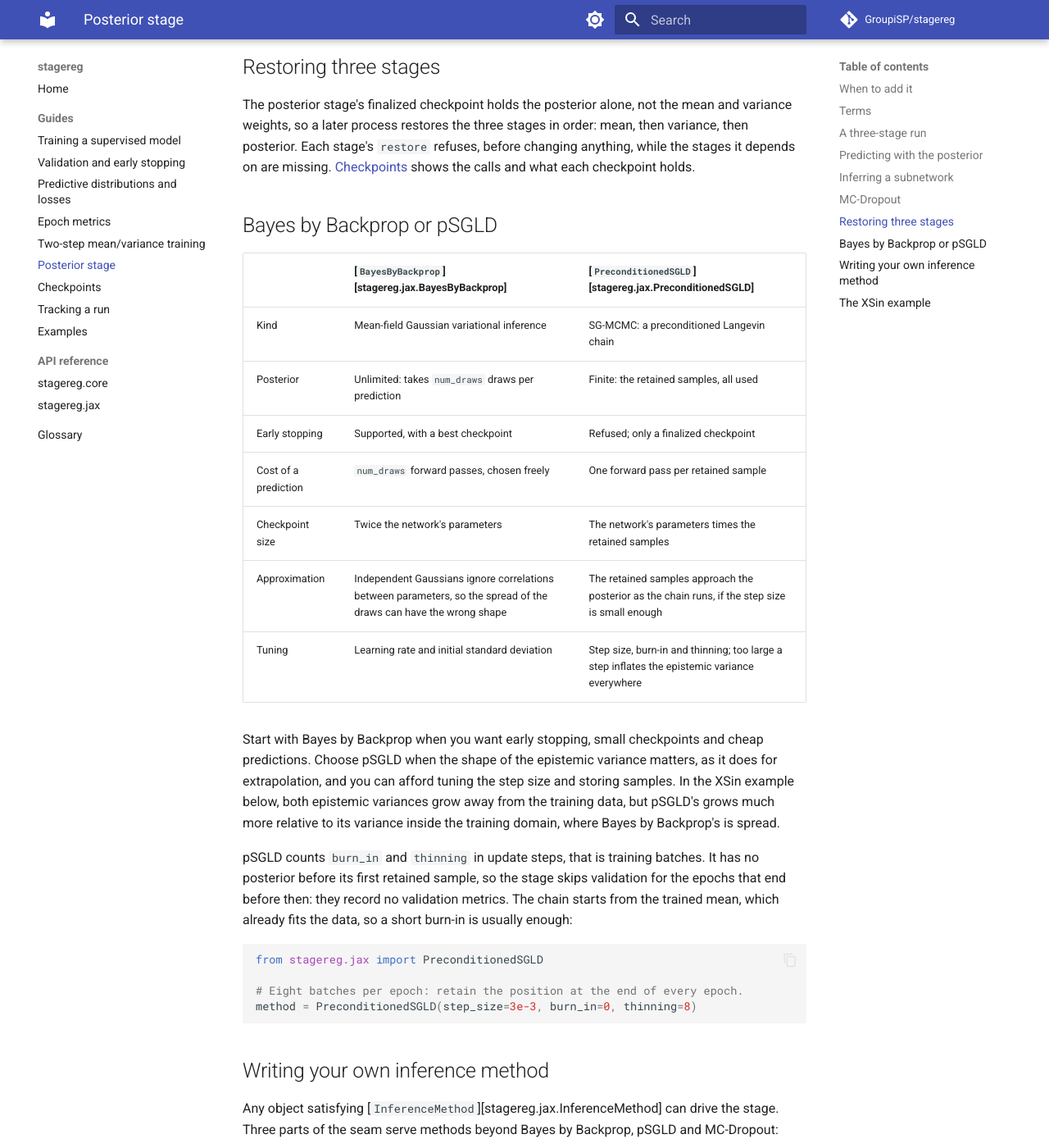
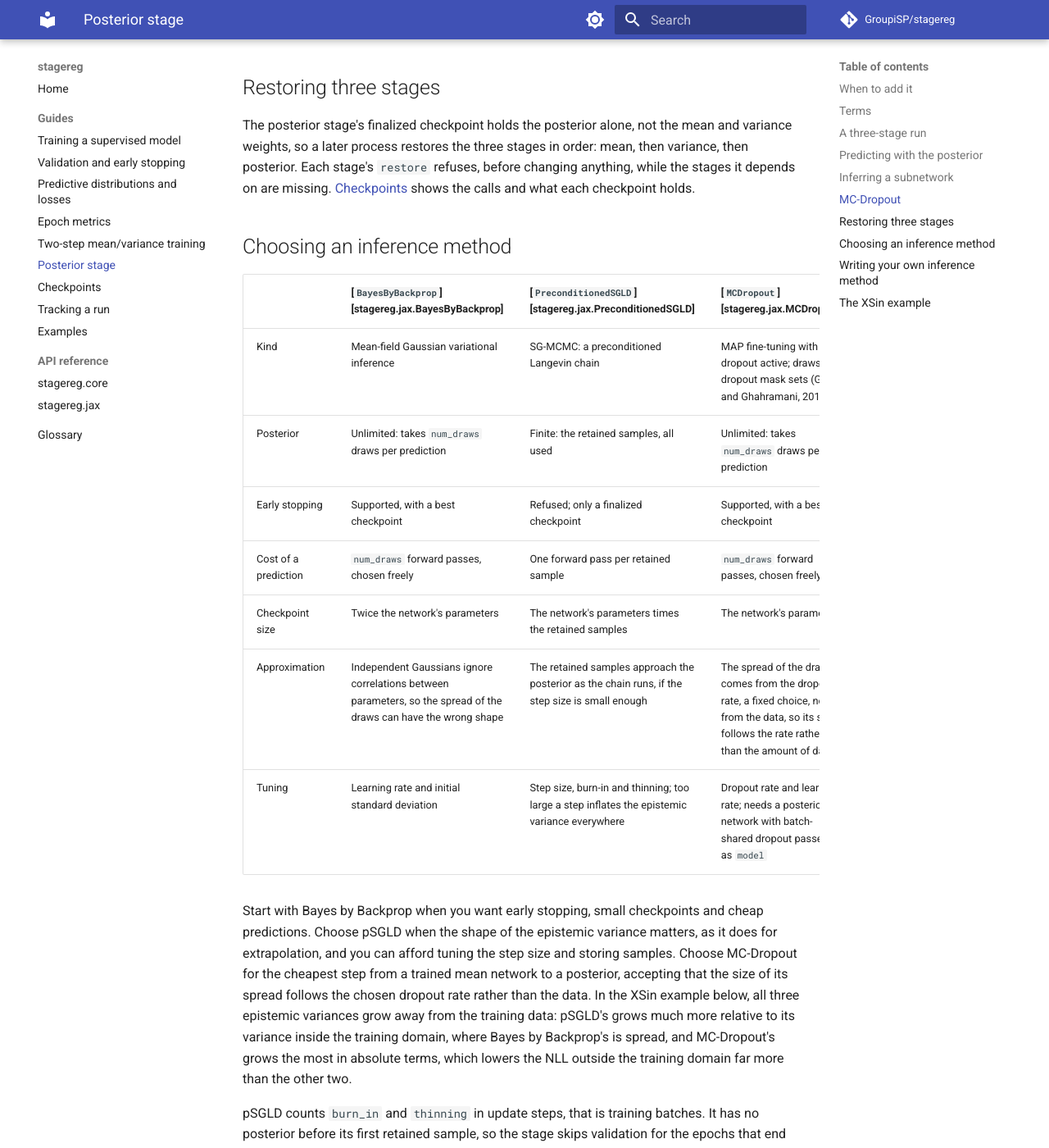
Before and after one commit to GroupiSP/probreg, an MkDocs documentation site: the page built from docs_site/guides/posterior-stage.md, in a window 1280 px wide and 1400 px high, scrolled down 5876 px. Shown: the whole window at 82% size. Built offline with MkDocs 1.6.1 and Material for MkDocs 9.7.7, drawn with Linux system fonts in a browser that asks for light colours; comment, search, counter and statistics services are not loaded.

Commit message:
docs: describe MC-Dropout in the XSin example and method comparison
Rename "Bayes by Backprop or pSGLD" to "Choosing an inference method",
add an MC-Dropout column and advice, link the MC-Dropout section to the
XSin example, and report MC-Dropout's seeded XSin results.

Refs #118

Co-Authored-By: Claude Opus 5.5 <noreply@anthropic.com>

```diff
--- a/docs_site/guides/posterior-stage.md
+++ b/docs_site/guides/posterior-stage.md
@@ -255,6 +255,8 @@ shares one mask across the batch axis, so a draw is the same function at every
 input; without it, every row would get its own mask and a draw would not be one
 mean function. MC-Dropout supports early stopping, and its finalized checkpoint
 holds the fine-tuned subnetwork alone; restore it with the same `model`.
+[The XSin example](#the-xsin-example) runs MC-Dropout on a mean network with
+one such dropout layer before its output layer.
 
 ## Restoring three stages
 
@@ -265,24 +267,28 @@ before changing anything, while the stages it depends on are missing.
 [Checkpoints](checkpoints.md#the-posterior-stage) shows the calls and what each
 checkpoint holds.
 
-## Bayes by Backprop or pSGLD
+## Choosing an inference method
 
-| | [`BayesByBackprop`][stagereg.jax.BayesByBackprop] | [`PreconditionedSGLD`][stagereg.jax.PreconditionedSGLD] |
-| --- | --- | --- |
-| Kind | Mean-field Gaussian variational inference | SG-MCMC: a preconditioned Langevin chain |
-| Posterior | Unlimited: takes `num_draws` draws per prediction | Finite: the retained samples, all used |
-| Early stopping | Supported, with a best checkpoint | Refused; only a finalized checkpoint |
-| Cost of a prediction | `num_draws` forward passes, chosen freely | One forward pass per retained sample |
-| Checkpoint size | Twice the network's parameters | The network's parameters times the retained samples |
-| Approximation | Independent Gaussians ignore correlations between parameters, so the spread of the draws can have the wrong shape | The retained samples approach the posterior as the chain runs, if the step size is small enough |
-| Tuning | Learning rate and initial standard deviation | Step size, burn-in and thinning; too large a step inflates the epistemic variance everywhere |
+| | [`BayesByBackprop`][stagereg.jax.BayesByBackprop] | [`PreconditionedSGLD`][stagereg.jax.PreconditionedSGLD] | [`MCDropout`][stagereg.jax.MCDropout] |
+| --- | --- | --- | --- |
+| Kind | Mean-field Gaussian variational inference | SG-MCMC: a preconditioned Langevin chain | MAP fine-tuning with dropout active; draws are dropout mask sets (Gal and Ghahramani, 2016) |
+| Posterior | Unlimited: takes `num_draws` draws per prediction | Finite: the retained samples, all used | Unlimited: takes `num_draws` draws per prediction |
+| Early stopping | Supported, with a best checkpoint | Refused; only a finalized checkpoint | Supported, with a best checkpoint |
+| Cost of a prediction | `num_draws` forward passes, chosen freely | One forward pass per retained sample | `num_draws` forward passes, chosen freely |
+| Checkpoint size | Twice the network's parameters | The network's parameters times the retained samples | The network's parameters |
+| Approximation | Independent Gaussians ignore correlations between parameters, so the spread of the draws can have the wrong shape | The retained samples approach the posterior as the chain runs, if the step size is small enough | The spread of the draws comes from the dropout rate, a fixed choice, not from the data, so its size follows the rate rather than the amount of data |
+| Tuning | Learning rate and initial standard deviation | Step size, burn-in and thinning; too large a step inflates the epistemic variance everywhere | Dropout rate and learning rate; needs a posterior network with batch-shared dropout passed as `model` |
 
 Start with Bayes by Backprop when you want early stopping, small checkpoints
 and cheap predictions. Choose pSGLD when the shape of the epistemic variance
 matters, as it does for extrapolation, and you can afford tuning the step size
-and storing samples. In the XSin example below, both epistemic variances
-grow away from the training data, but pSGLD's grows much more relative to its
-variance inside the training domain, where Bayes by Backprop's is spread.
+and storing samples. Choose MC-Dropout for the cheapest step from a trained
+mean network to a posterior, accepting that the size of its spread follows the
+chosen dropout rate rather than the data. In the XSin example below, all three
+epistemic variances grow away from the training data: pSGLD's grows much more
+relative to its variance inside the training domain, where Bayes by Backprop's
+is spread, and MC-Dropout's grows the most in absolute terms, which lowers the
+NLL outside the training domain far more than the other two.
 
 pSGLD counts `burn_in` and `thinning` in update steps, that is training
 batches. It has no posterior before its first retained sample, so the stage
```
Also changed, not shown: docs_site/guides/examples.md (+13 -8 lines).
